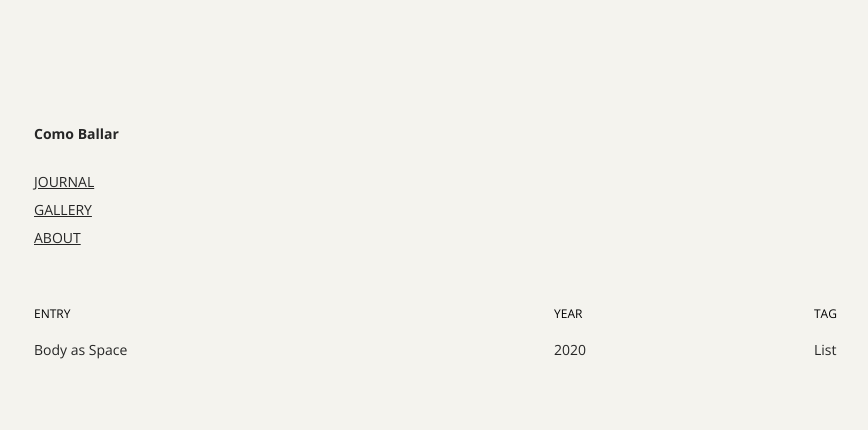
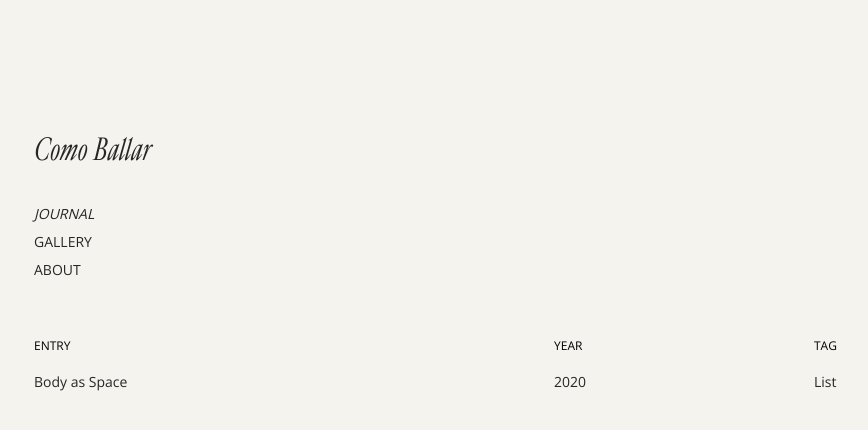
Before and after one commit to comballar/comballar.github.io, a Jekyll site: the page built from journal.html, in a window 1280 px wide. Shown: the top 430 px of the page, without its empty margins (86-954 px from the left). Built offline with Jekyll 4.4.1, drawn with Linux system fonts in a browser that asks for light colours.

Commit message:
Update bio.scss

```diff
--- a/_sass/bio.scss
+++ b/_sass/bio.scss
@@ -5,14 +5,20 @@
 
 .bio__header {
   margin-bottom: 20px;
-  font-weight: 700;
+  font-display: block;
+  font-family: 'Cardinal Fruit';
+  font-style: italic;
+  font-size: 30px;
+  font-weight: 400;
+  font-color: $color__black;
 
   a {
-  	text-decoration: none;
+    text-decoration: none;
 
-  	&:hover {
-  		text-decoration: none;
-  	}
+    &:hover {
+      text-decoration: none;
+      font-style: italic;
+    }
   }
 }
 
@@ -21,4 +27,25 @@
   margin-top: 10px;
   padding: 0;
   list-style: none;
+  color: $color__black;
+  font-family: $opensans;
+
+  a {
+    text-decoration: none;
+
+    &:hover {
+      text-decoration: none;
+      font-style: italic;
+    }
+  }
 }
+
+.social__link {
+  width: 100%;
+  overflow: hidden;
+}
+
+// behaviors
+.social__active {
+  font-style: italic;
+}
```
